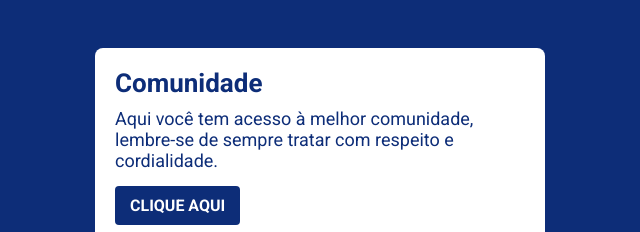
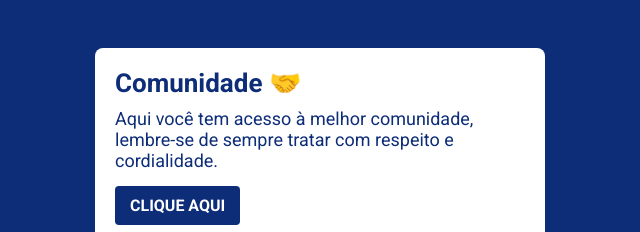
Before and after one commit to emanuelmadeira/QPRO-em-desenvolvimento, a plain HTML site: page index.html in a window 1280 px wide. Shown: the part 435-667 px from the top of the page, 630-1270 px from the left. Drawn offline with Linux system fonts and the light colour scheme.

Commit message:
Detalhes

```diff
--- a/index.html
+++ b/index.html
@@ -39,7 +39,9 @@
       <img src="/QPRO-em-desenvolvimento/Images/golpe.jpg" alt="Golpes Online">
     </div>
     <div class="secao">
-      <h2>Comunidade</h2>
+      <h2>Comunidade
+        🤝
+      </h2>
       <p>Aqui você tem acesso à melhor comunidade, lembre-se de sempre tratar com respeito e cordialidade.</p>
       <button class="article-button" onclick="location.href='/QPRO-em-desenvolvimento/HTML/comunidade.html'">CLIQUE AQUI</button>
       <img src="/QPRO-em-desenvolvimento/Images/pessoas-em-reuniao-no-escritorio_23-2148817009.jpg" alt="Comunidade">
```
